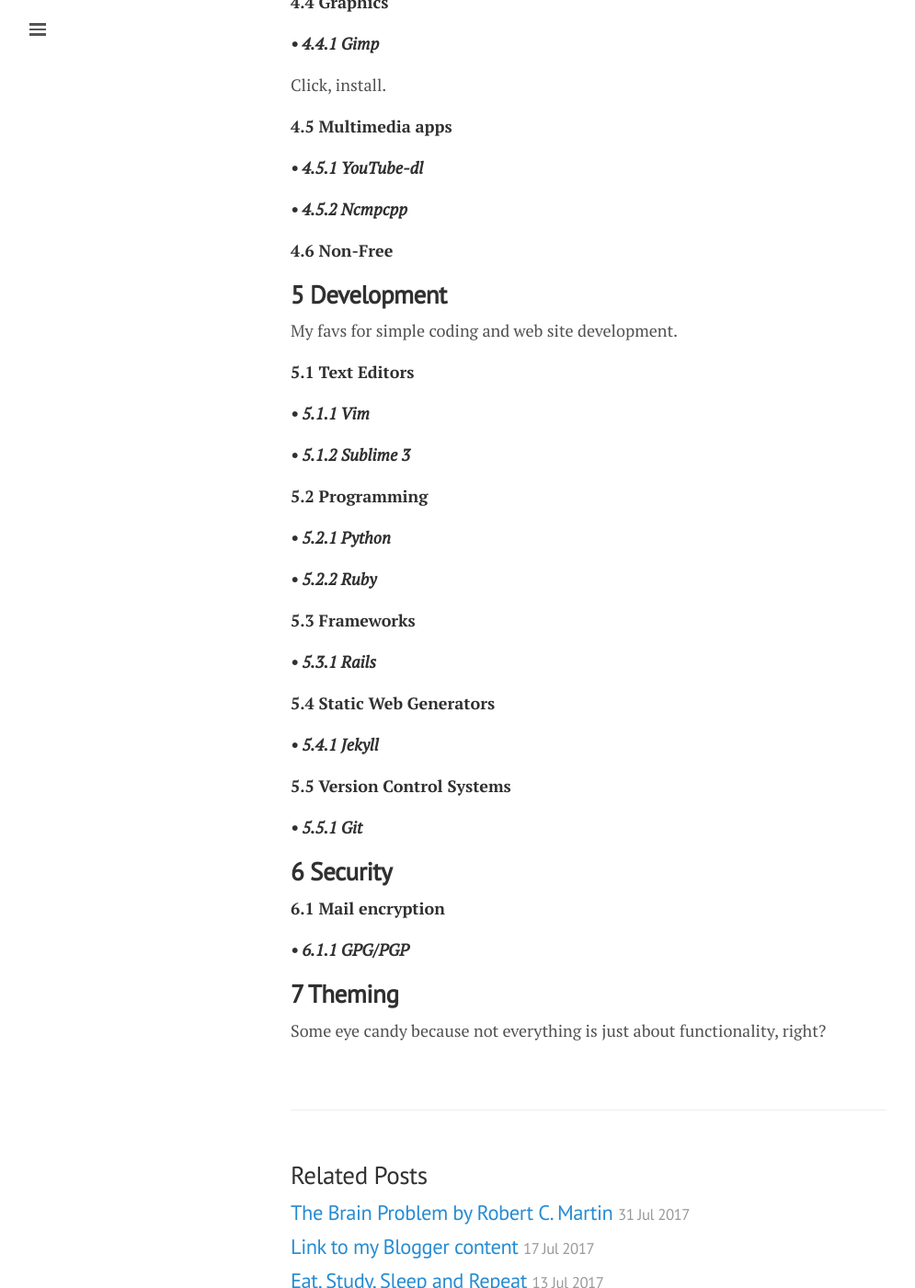
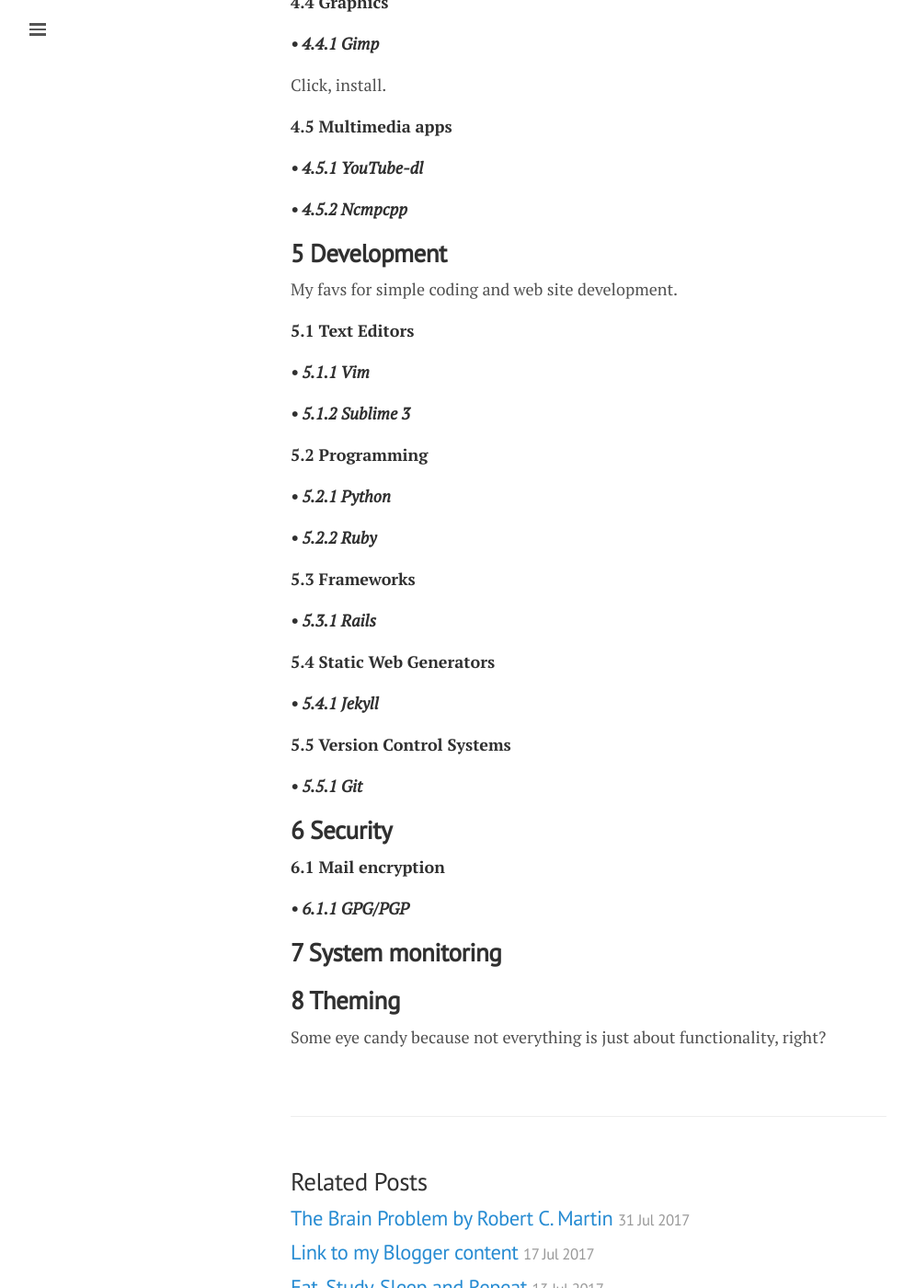
Before and after one commit to lgeurts/lgeurts.github.io, a Jekyll site: the page built from _posts/2017-07-11-bunsenlabs-linux-setup-notes-for dell-inspiron-6000.md, in a window 1280 px wide and 1400 px high, scrolled down 2978 px. Shown: the whole window at 92% size, without its empty margins (0-995 px from the left). Built offline with Jekyll 4.4.1, drawn with Linux system fonts in a browser that asks for light colours; nearby versions of some CDN libraries; comment, search, counter and statistics services are not loaded.

Commit message:
Update 2017-07-11-bunsenlabs-linux-setup-notes-for dell-inspiron-6000.md

```diff
--- a/_posts/2017-07-11-bunsenlabs-linux-setup-notes-for dell-inspiron-6000.md
+++ b/_posts/2017-07-11-bunsenlabs-linux-setup-notes-for dell-inspiron-6000.md
@@ -88,8 +88,6 @@
 
 ***• 4.5.2 Ncmpcpp***
 
-**4.6 Non-Free**
-
 **5 Development**
 -----------------
 
@@ -126,6 +124,9 @@
 
 ***• 6.1.1 GPG/PGP***
 
-**7 Theming**
+**7 System monitoring**
+-----------------------
+
+**8 Theming**
 -------------
 Some eye candy because not everything is just about functionality, right?
```
